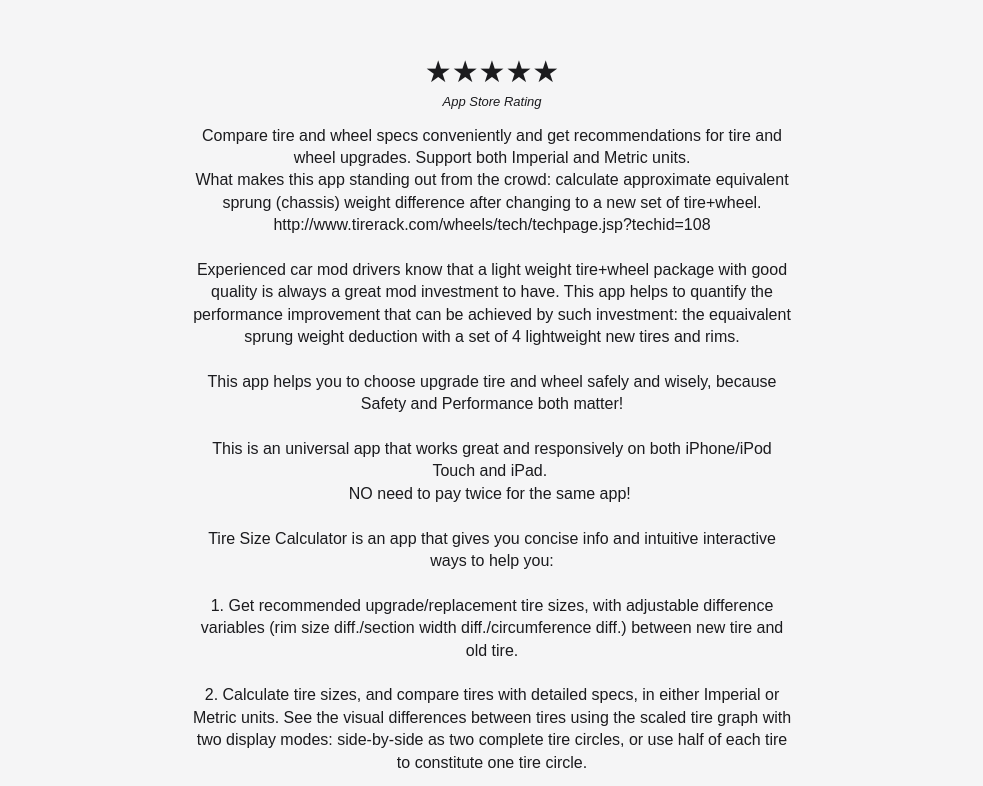
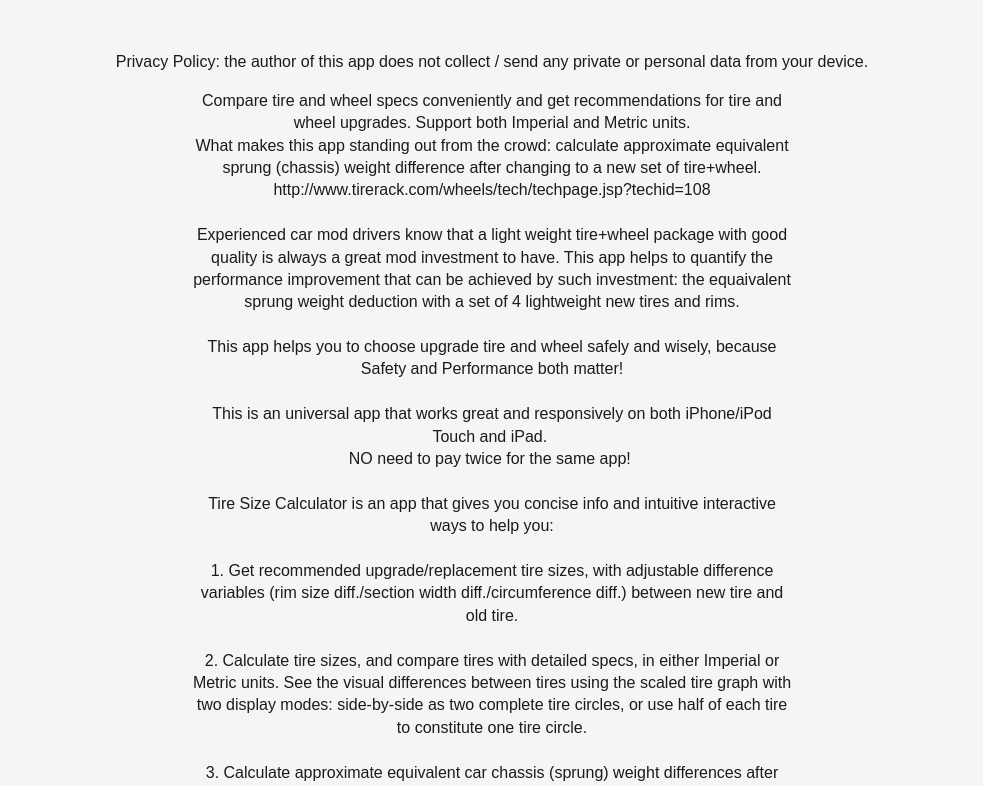
Before and after one commit to onlyurei/tire-size-calculator, a plain HTML site: page index.html in a window 1280 px wide. Shown: the part 1092-1878 px from the top of the page, without its empty margins (148-1131 px from the left). Drawn offline with Linux system fonts and the light colour scheme.

Commit message:
docs: add private policy

```diff
--- a/index.html
+++ b/index.html
@@ -219,7 +219,7 @@ h1, h2, h3, h4, h5, h6 {
 </div>
 
 
-<p id="stars"><span>★★★★★</span> App Store Rating</p>
+<p>Privacy Policy: the author of this app does not collect / send any private or personal data from your device.</p>
 
 
 <p id="description">Compare tire and wheel specs conveniently and get recommendations for tire and wheel upgrades. Support both Imperial and Metric units.
```
